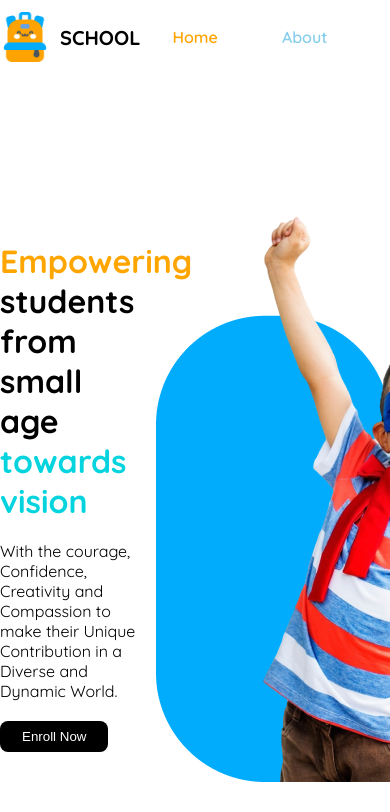
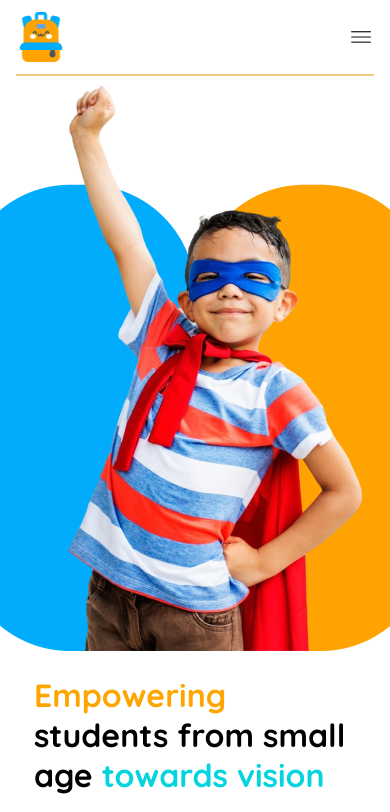
Before and after one commit to nobodip12/B11-A2-kids-school, a plain HTML site: page index.html in a window 390 px wide. Shown: the top 812 px of the page. Drawn offline with Linux system fonts and the light colour scheme.

Commit message:
complete responsive design of nav and hero section

```diff
--- a/index.html
+++ b/index.html
@@ -22,6 +22,7 @@
               <li>Admission</li>
             </ul>
           </div>
+          <img class="menubar" src="./B11-A2-kids-school/assets/menubar.png" alt="" />
           <p class="nav-last-item">Contact</p>
         </div>
       </nav>
--- a/style.css
+++ b/style.css
@@ -52,6 +52,10 @@ main {
   font-weight: 600;
 }
 
+header hr {
+  display: none;
+}
+
 .nav-items li:nth-child(1) {
   color: orange;
 }
@@ -65,6 +69,11 @@ main {
   color: #5d58ef;
 }
 
+.menubar {
+  width: 25px;
+  display: none;
+}
+
 .nav-last-item {
   background-color: orange;
   padding: 6px 22px;
@@ -76,7 +85,6 @@ main {
 /* hero section start area */
 .hero-sec {
   width: 100%;
-  height: 100vh;
   display: flex;
   justify-content: space-between;
   align-items: center;
@@ -441,5 +449,26 @@ footer .bgImg img {
 /* footer section end here */
 
 /* ------------------------responsive area start here--------------------------- */
-
+@media screen and (max-width: 576px) {
+  body {
+    padding: 0px 1rem;
+  }
+  nav .nav-logo p,
+  nav .nav-items,
+  nav .nav-last-item {
+    display: none;
+  }
+  nav {
+    border-bottom: 2px solid rgb(243, 202, 127);
+  }
+  .menubar {
+    display: inline-block;
+  }
+  .hero-sec {
+    flex-direction: column-reverse;
+  }
+  .hero-content {
+    width: 90%;
+  }
+}
 /* ------------------------responsive area end here--------------------------- */
```
Also changed, not shown: B11-A2-kids-school/assets/menubar.png (added).
